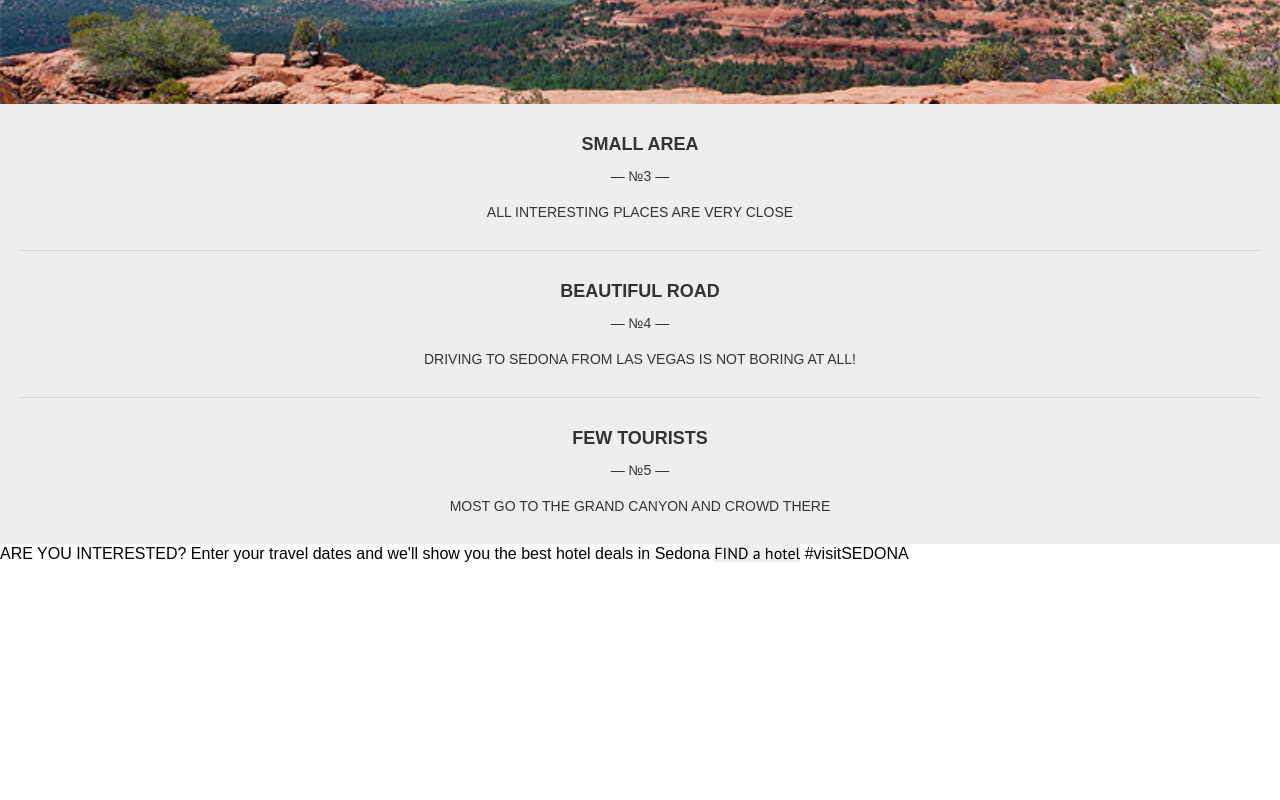
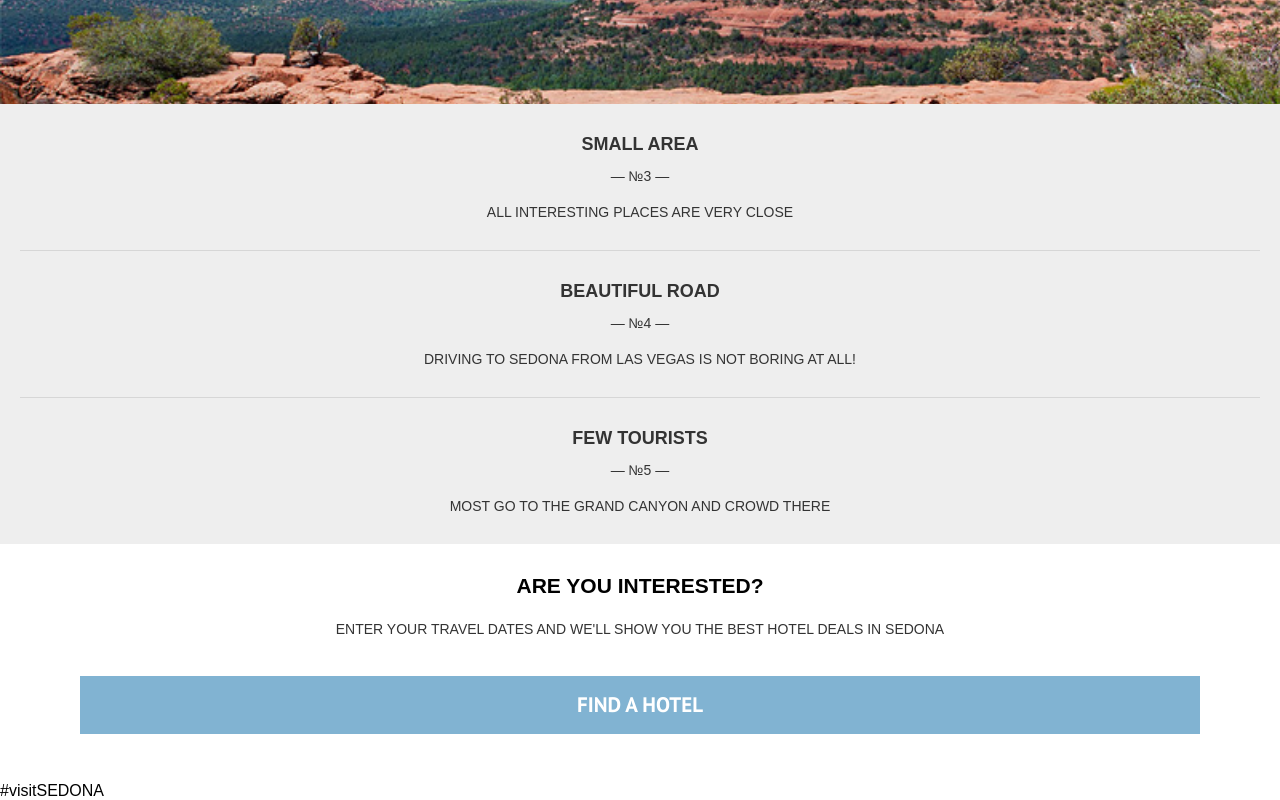
Before and after one commit to syhlovasolomia/sedona-project, a plain HTML site: page index.html in a window 1280 px wide. Shown: the part 1646-2446 px from the top of the page. Before the commit the page ends 2209 px from the top, so only its background shows below. Drawn offline with Linux system fonts and the light colour scheme.

Commit message:
added "hotel" section

```diff
--- a/css/styles.css
+++ b/css/styles.css
@@ -798,3 +798,56 @@ button {
   line-height: 21px;
   color: #333333;
 }
+
+.hotels {
+  padding: 29px 6.25% 48px 6.25%;
+  text-align: center;
+  text-transform: uppercase;
+}
+
+.hotels__title {
+  font-weight: 700;
+  font-style: normal;
+  font-size: 21px;
+  line-height: 26px;
+  color: #000000;
+}
+
+.hotels__deals {
+  padding: 18px 0 35px 0;
+  font-weight: 400;
+  font-style: normal;
+  font-size: 14px;
+  line-height: 24px;
+  color: #333333;
+}
+
+.hotels__search {
+  width: 100%;
+}
+
+.hotels__search a {
+  display: block;
+  padding: 16px 0 16px 0;
+  font-weight: 700;
+  font-style: normal;
+  font-size: 21px;
+  line-height: 26px;
+  color: #ffffff;
+  text-transform: uppercase;
+  background-color: #81b3d2;
+  cursor: pointer;
+}
+
+.hotels__search a:hover {
+  background-color: #669ec0;
+}
+
+.hotels__search a:active {
+  background-color: #5496bd;
+  color: rgba(255, 255, 255, 0.3);
+}
+
+.hotels__search a:disabled {
+  background-color: #e5e5e5;
+}
--- a/index.html
+++ b/index.html
@@ -65,7 +65,7 @@
             <ul class="advantages__reason  advantages__more">
                 <li class="advantages__item">
                     <div class="advantages__logo-wrapper">
-                        <img src="/img/icon-house.svg" class="advantages__logo-house"></img>
+                        <img src="img/icon-house.svg" class="advantages__logo-house"></img>
                     </div>
                     <div class="advantages__item-desc">
                         <b>Accommodation</b>
@@ -74,7 +74,7 @@
                 </li>
                 <li class="advantages__item">
                     <div class="advantages__logo-wrapper">
-                        <img src="/img/icon-gift.svg" class="advantages__logo-gift"></img>
+                        <img src="img/icon-gift.svg" class="advantages__logo-gift"></img>
                     </div>
                     <div class="advantages__item-desc">
                         <b>Souvenirs</b>
@@ -83,7 +83,7 @@
                 </li>
                 <li class="advantages__item">
                     <div class="advantages__logo-wrapper">
-                        <img src="/img/icon-burger.svg" class="advantages__logo-burger"></img>
+                        <img src="img/icon-burger.svg" class="advantages__logo-burger"></img>
                     </div>
                     <div class="advantages__item-desc">
                         <b>Food</b>
@@ -137,20 +137,17 @@
                         <p class="advantages__about">Most go to the Grand Canyon and crowd there</p>
                     </div>
                 </section>
-
             </div>
         </article>
+
+        <section class="hotels">
+            <b class="hotels__title">Are you interested?</b>
+            <p class="hotels__deals">Enter your travel dates and we'll show you the best hotel deals in Sedona</p>
+            <button type="button" class="hotels__search"><a>Find a hotel</a></button>
+        </section>
 
     </main>
 
 
-
-
-
-
-    ARE YOU INTERESTED? Enter your travel dates and we'll show you the best hotel deals in Sedona
-
-    <button>FIND a hotel</button>
-
     #visitSEDONA
 </body>
```
